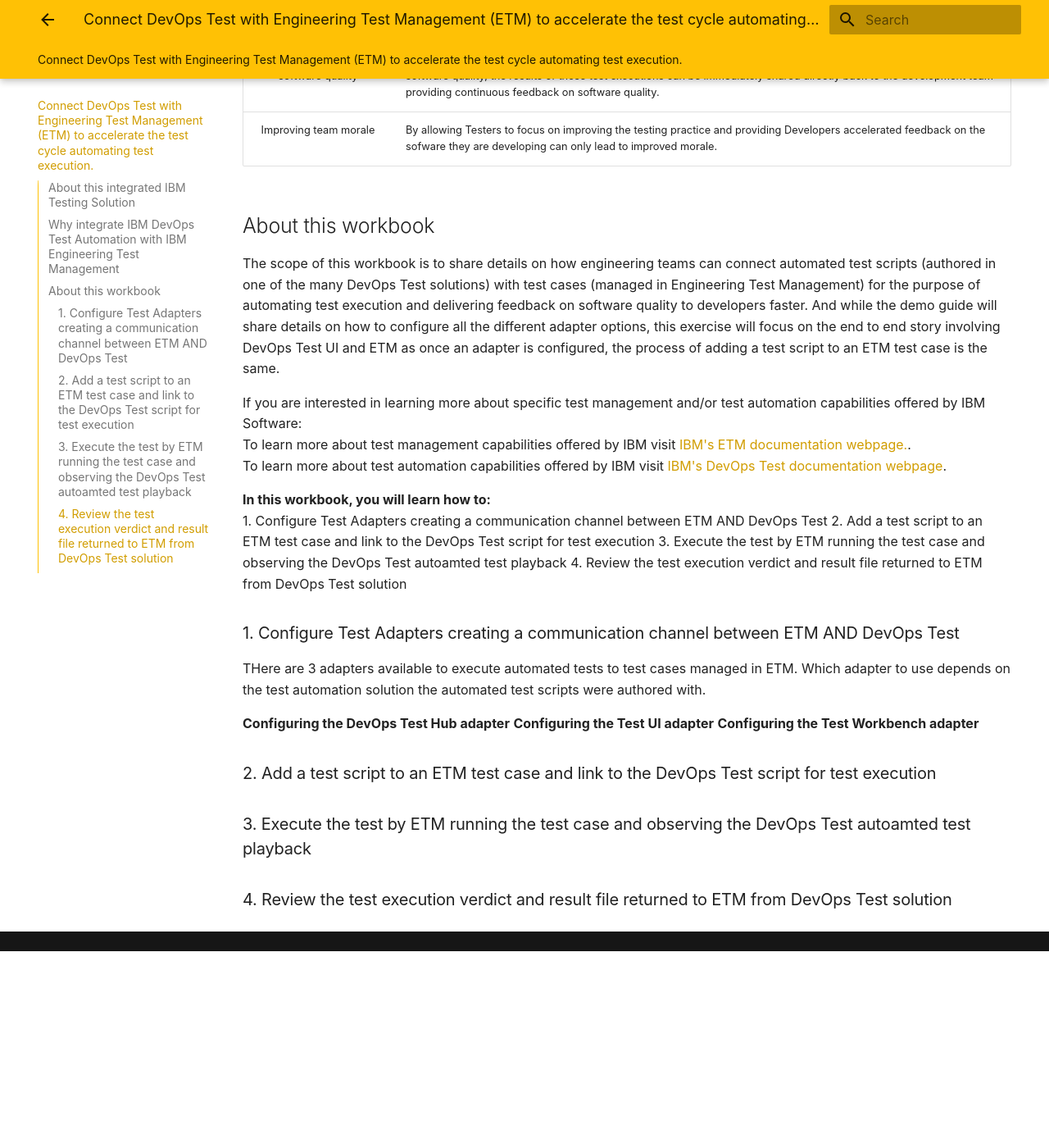
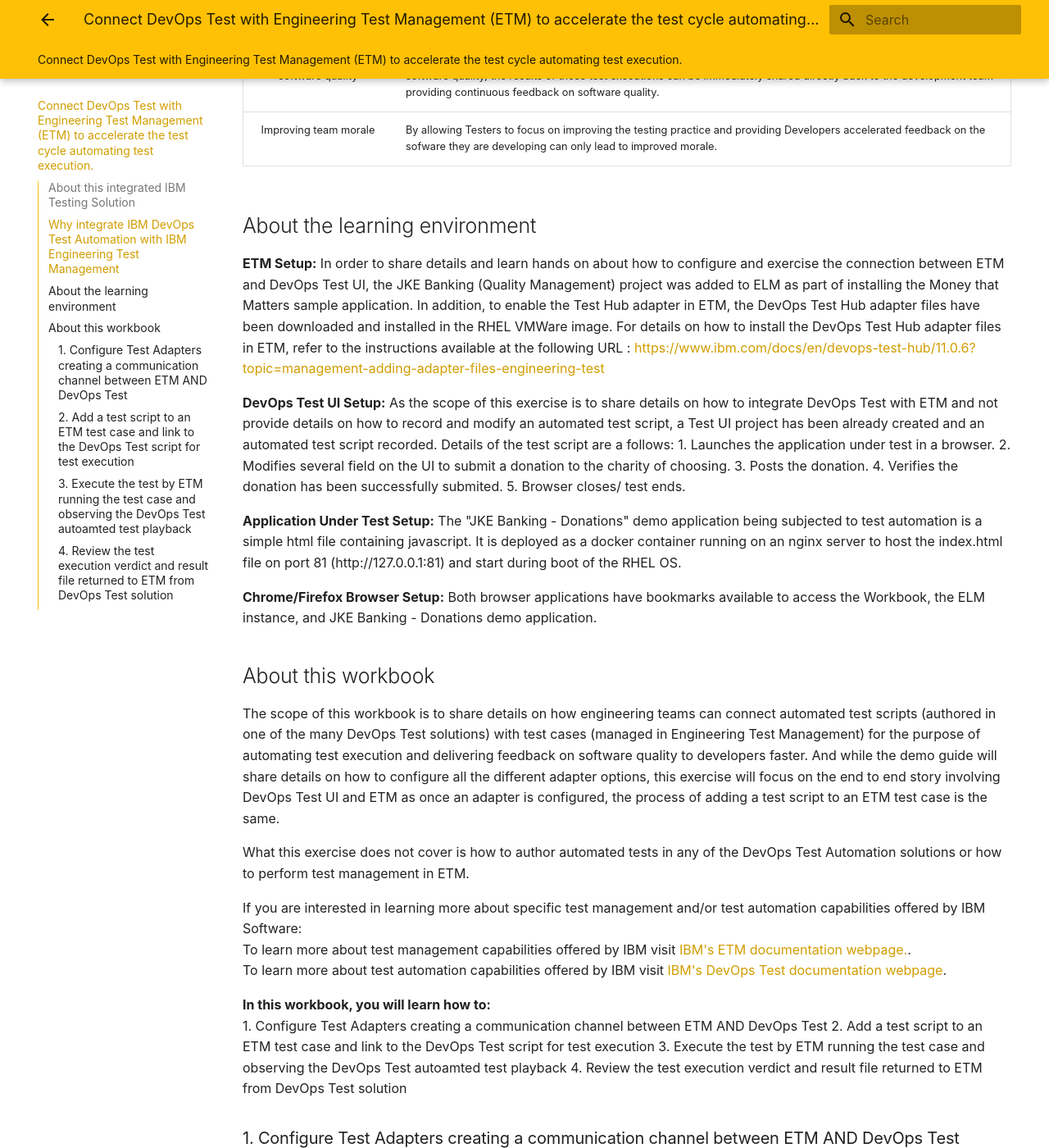
Before and after one commit to DevOpsAutomationLabs/Test_ELM, an MkDocs documentation site: the page built from docs/index.md, in a window 1280 px wide and 1400 px high, scrolled down 1465 px. Shown: the whole window at 82% size. Built offline with MkDocs 1.6.1 and Material for MkDocs 9.7.7, drawn with Linux system fonts in a browser that asks for light colours; before the commit the page ends 2625 px from its top, so only the background shows below that; some of the changed text lies outside the part shown.

Commit message:
Update index.md

```diff
--- a/docs/index.md
+++ b/docs/index.md
@@ -28,13 +28,32 @@
 | Accelerating feeback on software quality | As automated testing is faster, can be run as part of a deployment process, and consistently executes to verify software quality, the results of those test executions can be immediately shared directly back to the development team providing continuous feedback on software quality. |
 | Improving team morale | By allowing Testers to focus on improving the testing practice and providing Developers accelerated feedback on the sofware they are developing can only lead to improved morale. |
 
+## About the learning environment
+**ETM Setup:**
+In order to share details and learn hands on about how to configure and exercise the connection between ETM and DevOps Test UI, the JKE Banking (Quality Management) project was added to ELM as part of installing the Money that Matters sample application. In addition, to enable the Test Hub adapter in ETM, the DevOps Test Hub adapter files have been downloaded and installed in the RHEL VMWare image. For details on how to install the DevOps Test Hub adapter files in ETM, refer to the instructions available at the following URL : [https://www.ibm.com/docs/en/devops-test-hub/11.0.6?topic=management-adding-adapter-files-engineering-test](https://www.ibm.com/docs/en/devops-test-hub/11.0.6?topic=management-adding-adapter-files-engineering-test)
+
+**DevOps Test UI Setup:**
+As the scope of this exercise is to share details on how to integrate DevOps Test with ETM and not provide details on how to record and modify an automated test script, a Test UI project has been already created and an automated test script recorded. Details of the test script are a follows:
+1. Launches the application under test in a browser.
+2. Modifies several field on the UI to submit a donation to the charity of choosing.
+3. Posts the donation.
+4. Verifies the donation has been successfully submited.
+5. Browser closes/ test ends.
+
+**Application Under Test Setup:**
+The "JKE Banking - Donations" demo application being subjected to test automation is a simple html file containing javascript. It is deployed as a docker container running on an nginx server to host the index.html file on port 81 (http://127.0.0.1:81) and start during boot of the RHEL OS.
+
+**Chrome/Firefox Browser Setup:**
+Both browser applications have bookmarks available to access the Workbook, the ELM instance, and JKE Banking - Donations demo application.
+
 ## About this workbook
 The scope of this workbook is to share details on how engineering teams can connect automated test scripts (authored in one of the many DevOps Test solutions) with test cases (managed in Engineering Test Management) for the purpose of automating test execution and delivering feedback on software quality to developers faster. And while the demo guide will share details on how to configure all the different adapter options, this exercise will focus on the end to end story involving DevOps Test UI and ETM as once an adapter is configured, the process of adding a test script to an ETM test case is the same.
+
+What this exercise does not cover is how to author automated tests in any of the DevOps Test Automation solutions or how to perform test management in ETM.
 
 If you are interested in learning more about specific test management and/or test automation capabilities offered by IBM Software:</br>
 To learn more about test management capabilities offered by IBM visit [IBM's ETM documentation webpage.](https://www.ibm.com/docs/en/engineering-lifecycle-management-suite/test-management/7.1.0?topic=overview-engineering-test-management). </br>
 To learn more about test automation capabilities offered by IBM visit [IBM's DevOps Test documentation webpage](https://www.ibm.com/docs/en/devops-test-workbench/11.0.6). </br>
-
 
 **In this workbook, you will learn how to:**</br>
 1. Configure Test Adapters creating a communication channel between ETM AND DevOps Test
@@ -48,8 +67,18 @@
 
 **Configuring the DevOps Test Hub adapter**
 **Configuring the Test UI adapter**
+
+The Test UI adapter is used to create a connection between the functional testing perspective in DevOps Test UI (formerly Rational Functional Tester) with ETM. While you will not be executing a functional test script, this section of the workbook shares details on how to configure the adapter, start the adapter, and confirm that the adapter is available in ETM.
+
+| **Step** | <div style="width:250px">**Details**</div>  | **Additional Information** |
+|:-------------:|:------------- |:------------- |
+
 **Configuring the Test Workbench adapter**
 
+The Test Workbench adapter is used to create a connection between the Test UI and Performance testing perspectives in DevOps Test UI with ETM. This section of the workbook shares details on how to configure the adapter, start the adapter, and confirm that the adapter is available in ETM.
+
+| **Step** | <div style="width:250px">**Details**</div>  | **Additional Information** |
+|:-------------:|:------------- |:------------- |
 
 ### 2. Add a test script to an ETM test case and link to the DevOps Test script for test execution ###
 
```
